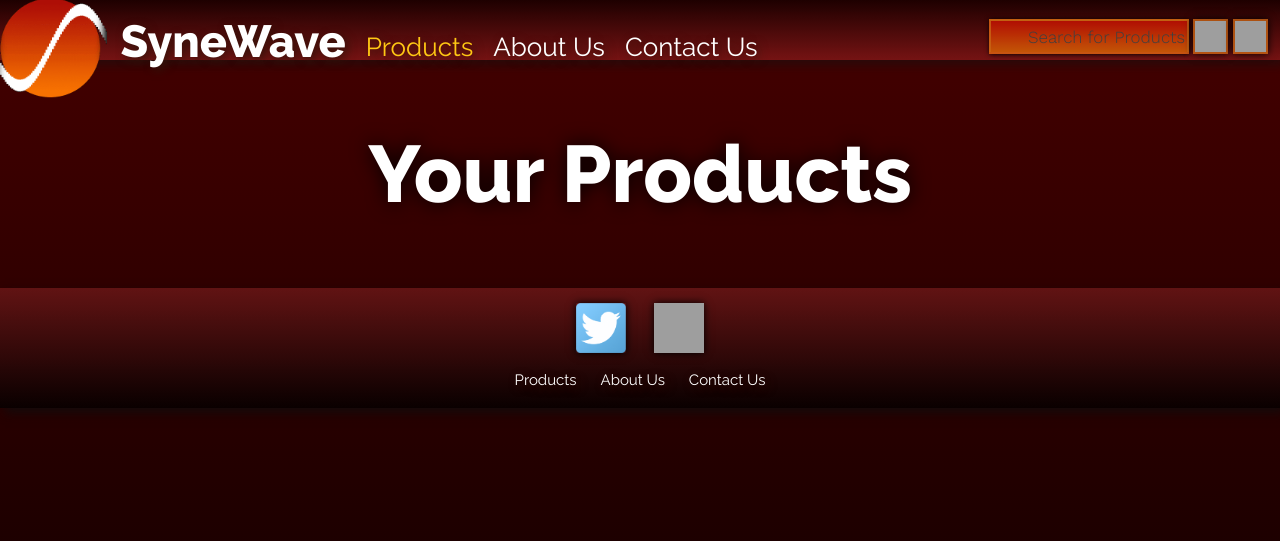
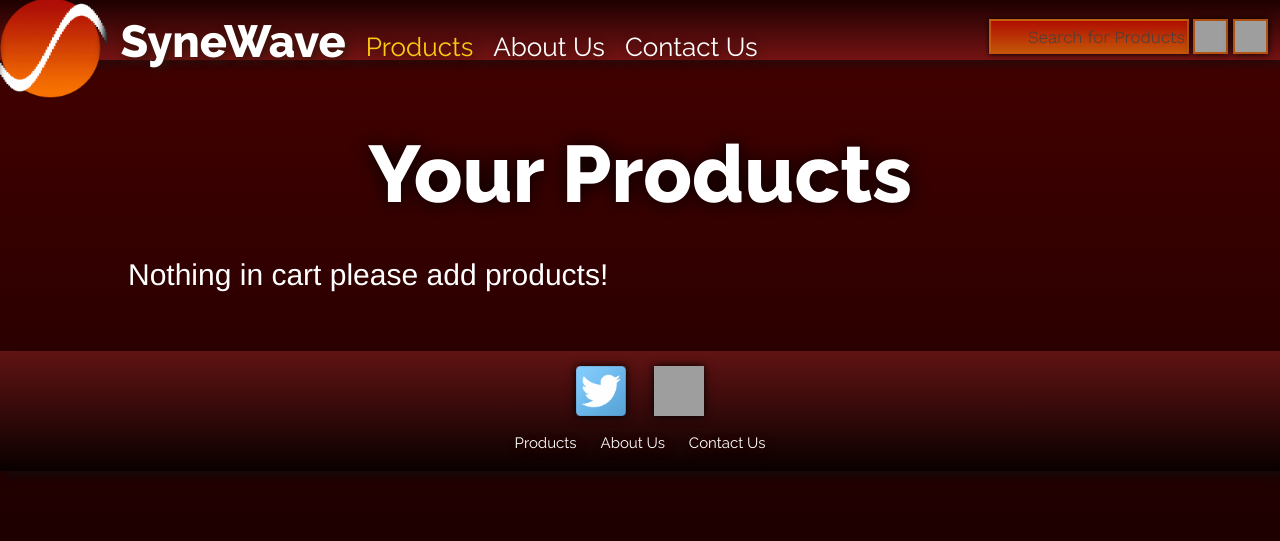
Before and after one commit to RussellSB/WebApplications, a PHP site: page /WebApplications/page-structures/cart.php in a window 1280 px wide. Shown: the top 541 px of the page. Run offline with PHP 8.4, Linux system fonts and the light colour scheme; grey boxes are pictures that could not be loaded.

Commit message:
Improved cart

```diff
--- a/page-structures/cart.php
+++ b/page-structures/cart.php
@@ -36,7 +36,7 @@ session_start();
 <!-- TODO on the other hand check session state(Any products in car)-->
 <!-- TODO if they do exist output them -->
 
-<main id="purchase">
+<main id="purchase1">
 
 <h1 id="carttitle" class="pagetitle"> Your Products </h1>
 <?php
@@ -67,20 +67,24 @@ if(isset($_POST['delete'])){
 
 $totalcost = 0;
 foreach ($_SESSION as &$tobuy){
-    $totalcost += (int) $tobuy['Cost'] * $tobuy['quantity'];
+    $totalcost += (float) $tobuy['Cost'] * $tobuy['quantity'];
 }
 ?>
 
 <?php
 if($totalcost == 0){ //if no iterms in shopping cart
 
-
+    echo "<div id=\"nothingInCart\">";
+    echo "<h2>Nothing in cart please add products!</h2>";
+    echo "</div>";
 
 }else{ //if items in shopping cart
 
     echo "<div id=\"totalprice\">";
     echo "<p id=\"label\"> Total Price : </p>";
-    echo "<p id=\"totalcost\"> $<?php echo $totalcost ?> </p>";
+    echo "<p id=\"totalcost\">€";
+    echo number_format((float)$totalcost, 2, '.', '');
+    echo "</p>";
     echo "<form action=\"purchase.php\" method=\"post\" id=\"purchaseform\">";
     echo    "<button type=\"submit\" name=\"purchase\" value=\"<?php echo $totalcost?>\"> Finalize purchase </button>";
     echo "</form>";
--- a/stylesheets/styles.css
+++ b/stylesheets/styles.css
@@ -491,7 +491,12 @@ h1#carttitle{
     grid-column: 1/7;
 }
 
-main#purchase{
+div#nothingInCart{
+    grid-column: 1/7;
+    grid-row: 2;
+}
+
+main#purchase1{
     display: grid;
     width: 80%;
     margin: auto;
```
